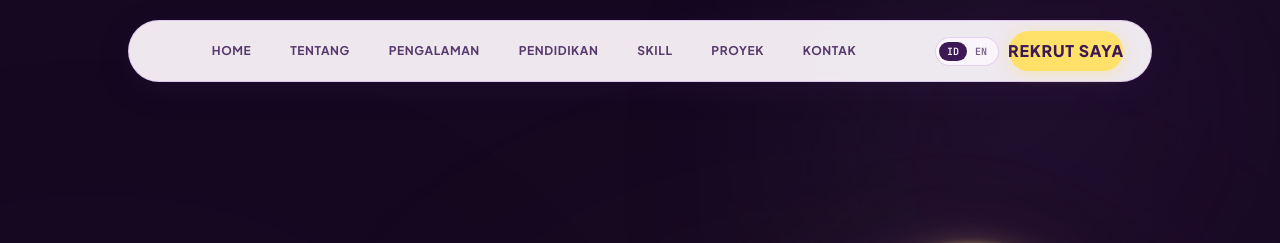
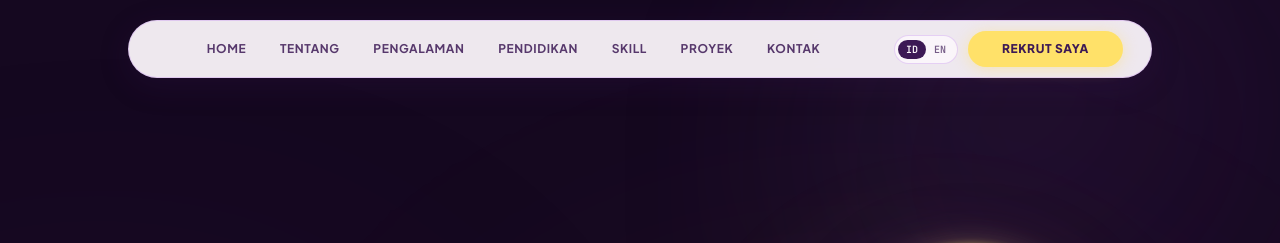
Before and after one commit to andinikp/port-andinikp, a plain HTML site: page index.html in a window 1280 px wide. Shown: the top 243 px of the page. Drawn offline with nearby package versions, Linux system fonts and the light colour scheme.

Commit message:
fix: remove duplicate class attribute and widen hire me button to 155px with generous padding

```diff
--- a/index.html
+++ b/index.html
@@ -229,8 +229,7 @@
 
                 <div class="flex items-center gap-2">
                     <a href="#contact"
-                        class="bg-palette-yellow hover:bg-yellow-500 text-palette-grape font-black tracking-wider uppercase py-2 rounded-full shadow-[0_2px_15px_rgba(255,225,105,0.45)] transition duration-300 shrink-0 w-[114px] text-center flex items-center justify-center whitespace-nowrap"
-                        class="bg-palette-yellow hover:bg-yellow-500 text-palette-grape text-xs font-black tracking-wider uppercase py-2 px-4 rounded-full shadow-[0_2px_15px_rgba(255,225,105,0.45)] transition duration-300 shrink-0 w-[136px] text-center flex items-center justify-center whitespace-nowrap"
+                        class="bg-palette-yellow hover:bg-yellow-500 text-palette-grape text-xs font-black tracking-wider uppercase py-2.5 px-6 rounded-full shadow-[0_2px_15px_rgba(255,225,105,0.45)] transition duration-300 shrink-0 w-[155px] text-center flex items-center justify-center whitespace-nowrap"
                         data-id="Rekrut Saya" data-en="Hire Me">
                         Rekrut Saya
                     </a>
```
